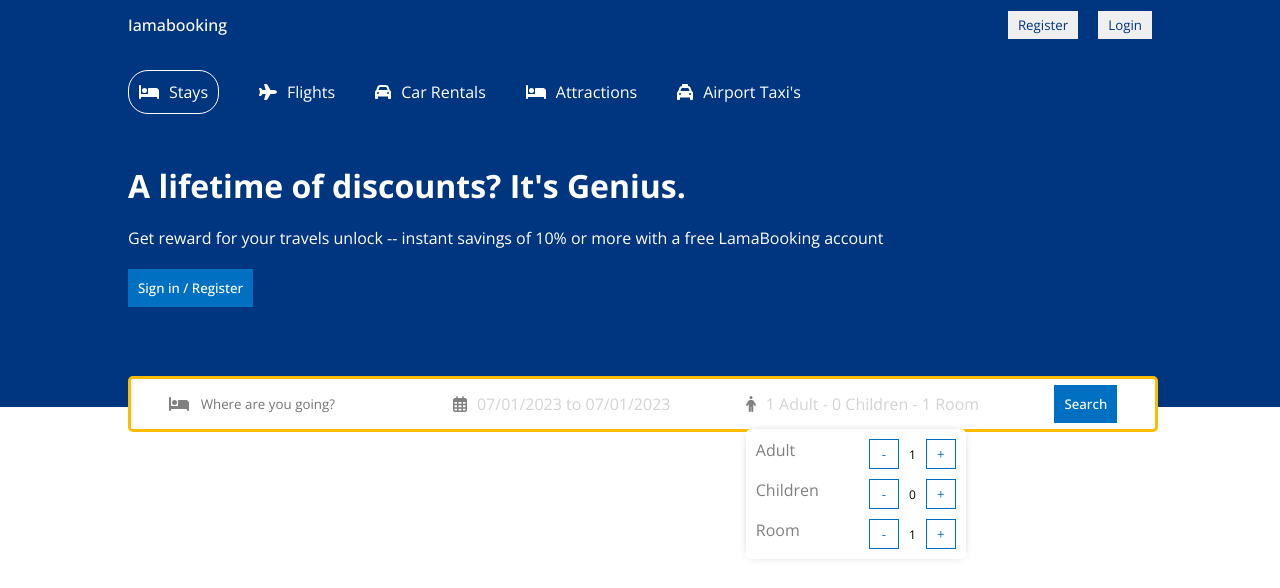
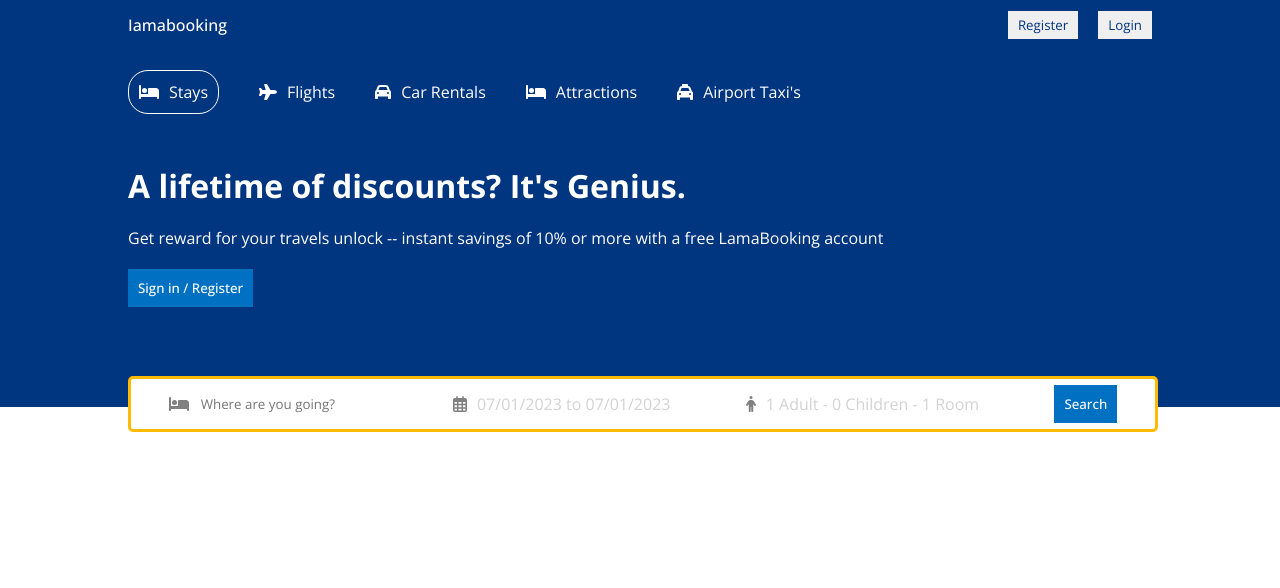
Before and after one commit to Nabeel87/booking, a React (Create React App) app: page / in a window 1280 px wide. Shown: the top 588 px of the page. Built offline with nearby package versions, Linux system fonts and the light colour scheme.

Commit message:
hide and show selection
onclick function hide and show room and person detail

```diff
--- a/src/components/header/Header.jsx
+++ b/src/components/header/Header.jsx
@@ -88,10 +88,10 @@ const Header = () => {
                     </div>
                     <div className="headerSearchItem">
                         <FontAwesomeIcon icon={faPerson} className="headericon" />
-                        <span className="headerSearchText">
+                        <span className="headerSearchText" onClick={()=> setOpenOptions(!openOptions)}>
                             {`${options.adult} Adult - ${options.children} Children - ${options.room} Room`}
                         </span>
-                        <div className="options">
+                        {openOptions && <div className="options">
                             <div className="optionItem">
                                 <span className="optionText">Adult</span>
                                 <div className="optionCounter">
@@ -144,7 +144,7 @@ const Header = () => {
                                     </button>
                                 </div>
                             </div>
-                        </div>
+                        </div>}
                     </div>
                     <div className="headerSearchItem">
                         <button className="headerBtn">Search</button>
--- a/src/components/header/header.css
+++ b/src/components/header/header.css
@@ -107,3 +107,6 @@
     cursor: pointer;
     background-color: white;
 }
+.optionCounterButton:disabled{
+    cursor: not-allowed;
+}
```
